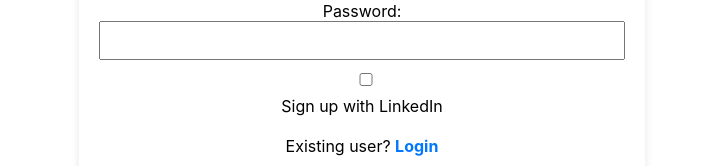
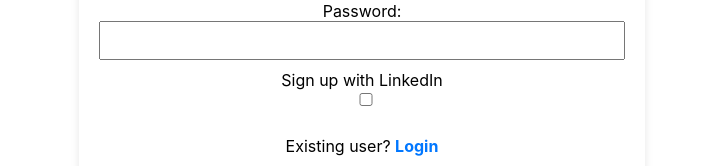
Before and after one commit to Santooos/SkyConnect, a React (Create React App) app in the folder skyconnect/: page /signup in a window 1280 px wide. Shown: the part 544-710 px from the top of the page, without its empty margins (278-1001 px from the left). Built offline with nearby package versions, Linux system fonts and the light colour scheme; the HTML template or start-up script is replaced by a standard one.

Commit message:
Update SignUp.jsx

```diff
--- a/skyconnect/src/SignUp.jsx
+++ b/skyconnect/src/SignUp.jsx
@@ -53,8 +53,8 @@ export default function SignUp() {
             </>
           )}
           <div className="linkedin-checkbox-container">
+            <label htmlFor="useLinkedIn" className="linkedin-label">Sign up with LinkedIn</label>
             <input type="checkbox" id="useLinkedIn" name="useLinkedIn" checked={useLinkedIn} onChange={handleUseLinkedInChange} />
-            <label htmlFor="useLinkedIn">Sign up with LinkedIn</label>
           </div>
           {useLinkedIn && (
             <div className="linkedin-section">
```
